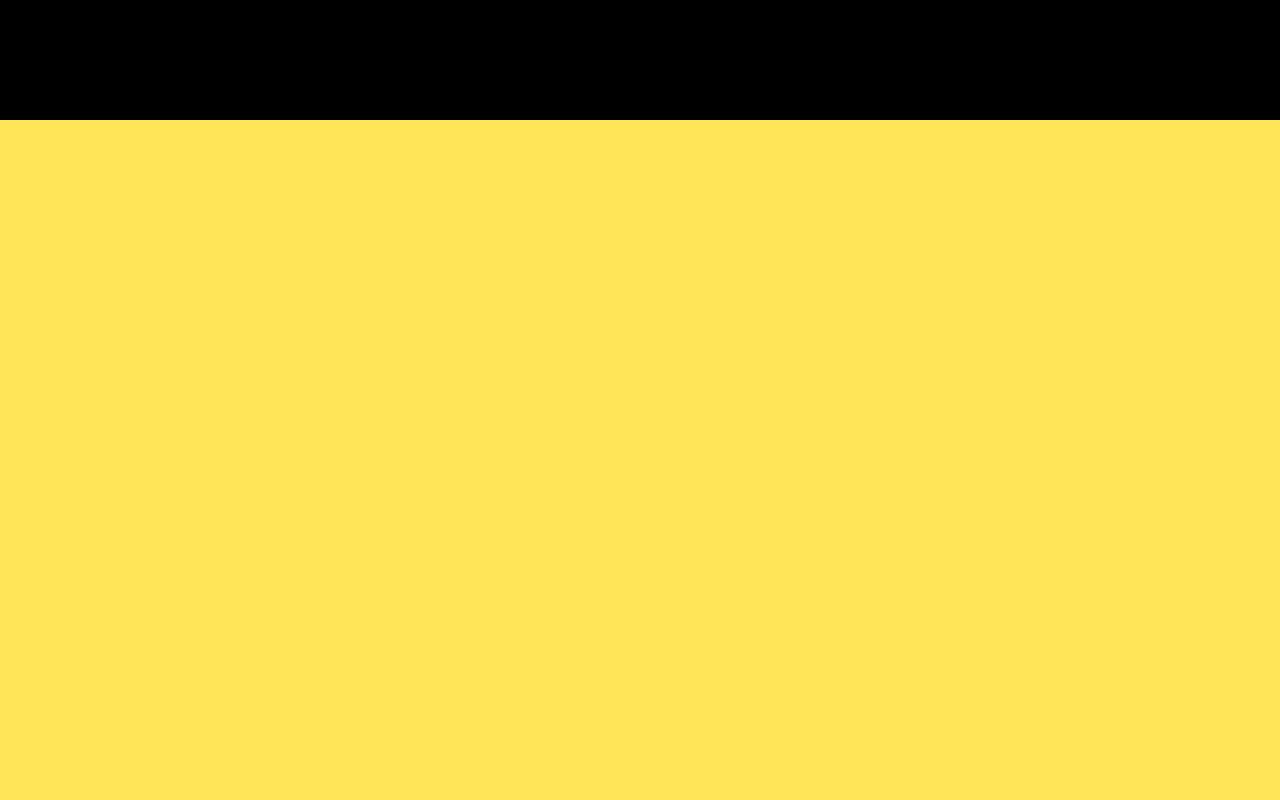
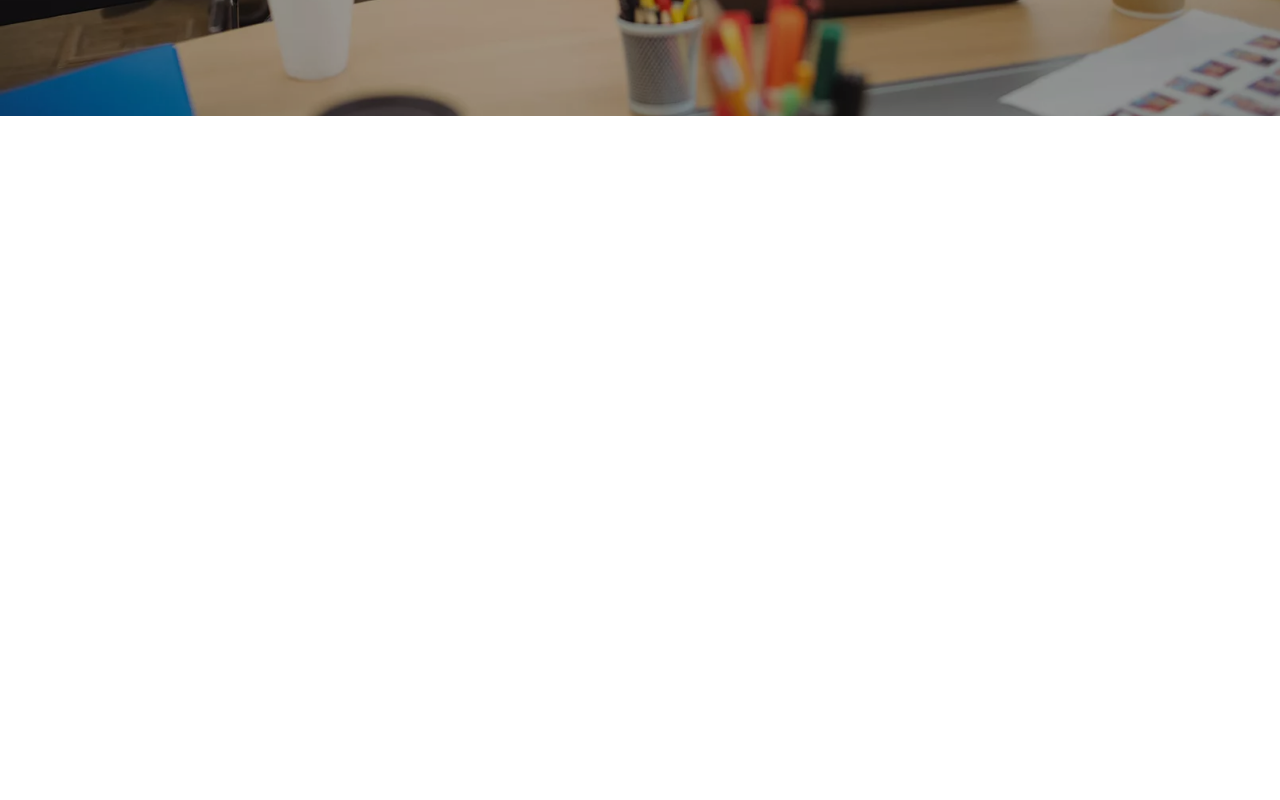
Before and after one commit to TheDa21crj/Portfolio, a React (Create React App) app: page / in a window 1280 px wide. Shown: the part 680-1480 px from the top of the page. Built offline with nearby package versions, Linux system fonts and the light colour scheme.

Commit message:
gsap animation added

```diff
--- a/src/Components/CSS/Nav.css
+++ b/src/Components/CSS/Nav.css
@@ -35,6 +35,6 @@
     left: 0px;
     width: 100%;
     height: 100vh;
-    background-color: rgb(255, 229, 85);
+    background-color: rgb(153, 255, 153);
     transform: translateY(100%);
 }
--- a/src/Components/Nav.js
+++ b/src/Components/Nav.js
@@ -10,12 +10,11 @@ export default function Nav() {
   const [show, setShow] = useState(true);
   const [nav, setnav] = useState(false);
 
-  // useEffect(() => {
-  //   gsap.to(".h1Wel", { y: "0%", duration: 1, stagger: 0.25 });
-  //   gsap.to(".h1WelSlide", { y: "0%", duration: 1, stagger: 0.25 }, "-=1");
-  //   gsap.to("#slider", { y: "-100%", duration: 2, delay: 0.75 });
-  //   gsap.to("#NavBackDrop", { y: "-100%", duration: 1 }, "-=1");
-  // }, []);
+  useEffect(() => {
+    gsap.to(".h1Wel", { y: "0%", duration: 1, stagger: 0.25 });
+    gsap.to("#slider", { y: "-100%", duration: 2, delay: 0.75 });
+    gsap.to("#NavBackDrop", { y: "-100%", duration: 1 }, "-=1");
+  }, []);
 
   const changeBg = () => {
     if (window.scrollY >= 100) {
```
